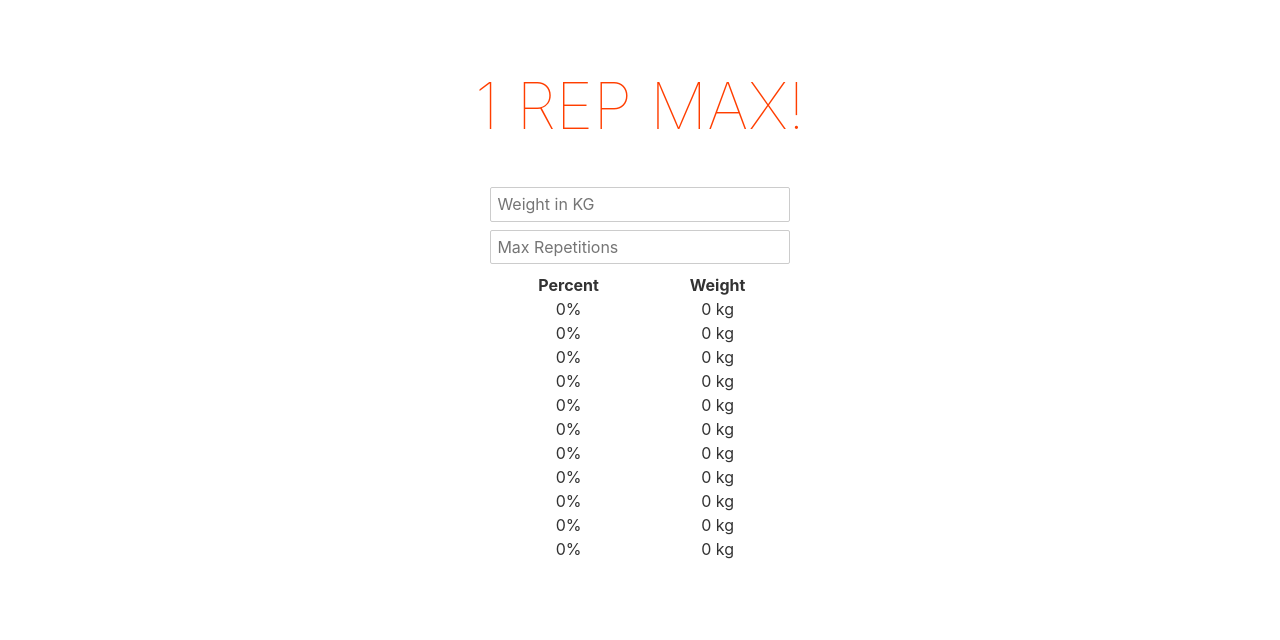
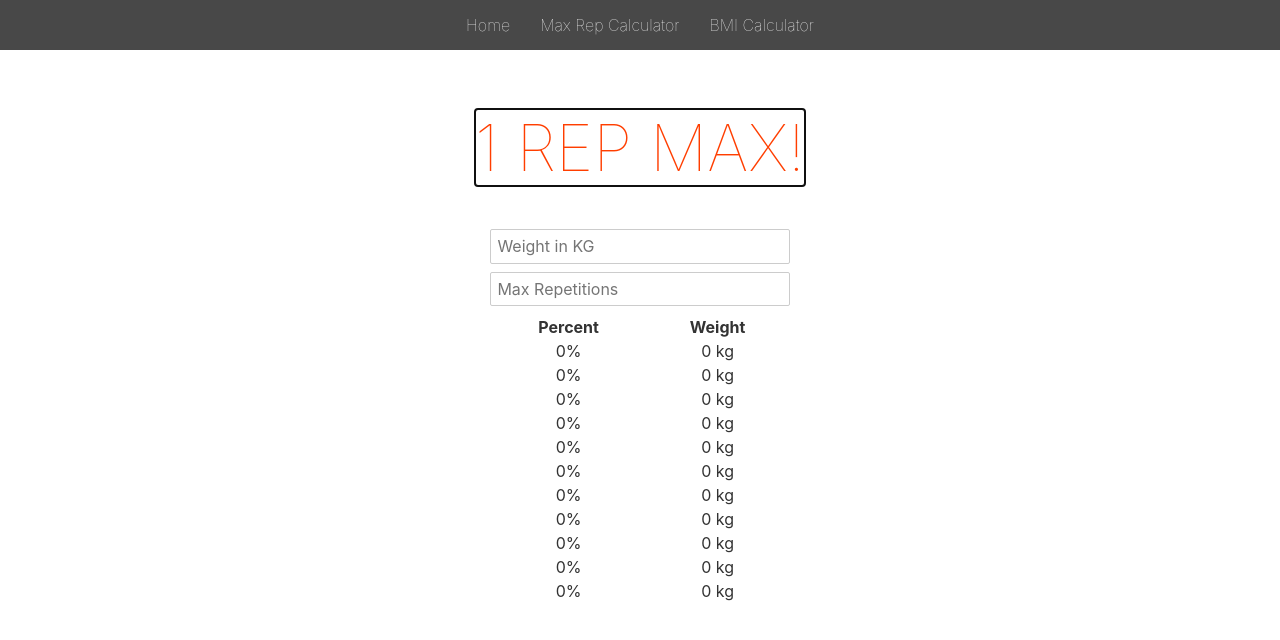
Before and after one commit to kimjohnsson/svelte-web-app, a Svelte app: page / in a window 1280 px wide. Shown: the top 640 px of the page. Built offline with nearby package versions, Linux system fonts and the light colour scheme.

Commit message:
feat: svelte router

```diff
--- a/package.json
+++ b/package.json
@@ -8,7 +8,7 @@
     "deploy": "gh-pages -d public",
     "build": "rollup -c",
     "dev": "rollup -c -w",
-    "start": "sirv public --no-clear",
+    "start": "sirv public -s --no-clear",
     "check": "svelte-check --tsconfig ./tsconfig.json"
   },
   "devDependencies": {
@@ -29,6 +29,7 @@
     "typescript": "^4.0.0"
   },
   "dependencies": {
-    "sirv-cli": "^2.0.0"
+    "sirv-cli": "^2.0.0",
+    "svelte-navigator": "^3.1.5"
   }
 }
--- a/rollup.config.js
+++ b/rollup.config.js
@@ -19,7 +19,7 @@ function serve() {
 	return {
 		writeBundle() {
 			if (server) return;
-			server = require('child_process').spawn('npm', ['run', 'start', '--', '--dev'], {
+			server = require('child_process').spawn('npm', ['run', 'start', '--', '--dev', '--single'], {
 				stdio: ['ignore', 'inherit', 'inherit'],
 				shell: true
 			});
--- a/src/App.svelte
+++ b/src/App.svelte
@@ -1,12 +1,28 @@
 <script lang="ts">
+	import { Router, Route } from "svelte-navigator";
 	import Start from './views/start.svelte'
+	import PageNotFound from './views/PageNotFound.svelte'
+	import Header from './components/header/Header.svelte'
+
+	const title = 'test'
 </script>
 
-<main>
-	<Start />
-</main>
+<Router>
+	<Header />
+	<Route path="/" location={title} component={Start} />
+	<Route component={PageNotFound} />
+</Router>
 
 <style>
+	:global(*, *::before, *::after) {
+  	box-sizing: border-box;
+	}
+
+	:global(body, html, ul) {
+		margin: 0;
+		padding: 0;
+	}
+
 	:global(main) {
 		text-align: center;
 		padding: 1em;
--- /dev/null
+++ b/src/components/header/Header.svelte
@@ -0,0 +1,38 @@
+<script lang="ts">
+  import { link } from "svelte-navigator";
+</script>
+
+<header>
+  <nav>
+    <ul>
+      <a use:link href="/">Home</a>
+      <a use:link href="/">Max Rep Calculator</a>
+      <a use:link href="/404">BMI Calculator</a>
+    </ul>
+  </nav>
+</header>
+
+<style>
+  nav {
+    background-color: #484848;
+    padding: 15px;
+  }
+
+  ul {
+    display: flex;
+    flex-direction: row;
+    list-style: none;
+    justify-content: center;
+  }
+
+  a {
+    color: white;
+    font-weight: 100;
+    margin: 0px 15px;
+  }
+
+  a:hover {
+    text-decoration: underline;
+    cursor: pointer;
+  }
+</style>
--- /dev/null
+++ b/src/views/PageNotFound.svelte
@@ -0,0 +1,9 @@
+<script lang="ts">
+</script>
+
+<main>
+  <h2>404 Page not found!</h2>
+</main>
+
+<style>
+</style>
--- a/src/views/Start.svelte
+++ b/src/views/Start.svelte
@@ -1,10 +1,10 @@
-<script>
+<script lang="ts">
 	import Calculator from '../components/calculator/Calculator.svelte'
 </script>
 
-<div>
+<main>
 	<Calculator />
-</div>
+</main>
 
 <style>
 </style>
```
Also changed, not shown: 1 other file (tests, documents, lock files or other folders).
